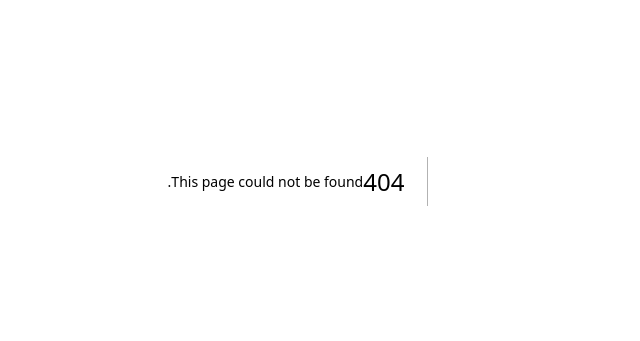
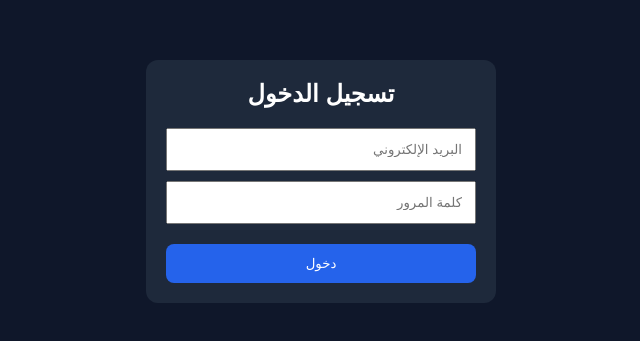
Before and after one commit to mohamedeljoker-ss7/mohamed-el-joker, a Next.js app: page /login in a window 1280 px wide. Before the commit this address had no page. Shown: the part 219-560 px from the top of the page, without its empty margins (374-1014 px from the left). Built offline with nearby package versions, Linux system fonts and the light colour scheme.

Commit message:
Add login page with email and password authentication

```diff
--- /dev/null
+++ b/app/login/page.tsx
@@ -0,0 +1,80 @@
+"use client";
+
+import { useState } from "react";
+import { signInWithEmailAndPassword } from "firebase/auth";
+import { auth } from "@/lib/firebase";
+
+export default function LoginPage() {
+  const [email, setEmail] = useState("");
+  const [password, setPassword] = useState("");
+
+  async function login() {
+    try {
+      await signInWithEmailAndPassword(auth, email, password);
+      alert("تم تسجيل الدخول بنجاح");
+    } catch (error) {
+      alert("البريد الإلكتروني أو كلمة المرور غير صحيحة");
+    }
+  }
+
+  return (
+    <main
+      style={{
+        minHeight: "100vh",
+        display: "flex",
+        justifyContent: "center",
+        alignItems: "center",
+      }}
+    >
+      <div
+        style={{
+          width: "350px",
+          background: "#1e293b",
+          padding: "20px",
+          borderRadius: "12px",
+        }}
+      >
+        <h2 style={{ textAlign: "center", marginBottom: "20px" }}>
+          تسجيل الدخول
+        </h2>
+
+        <input
+          type="email"
+          placeholder="البريد الإلكتروني"
+          value={email}
+          onChange={(e) => setEmail(e.target.value)}
+          style={{
+            width: "100%",
+            padding: "12px",
+            marginBottom: "10px",
+          }}
+        />
+
+        <input
+          type="password"
+          placeholder="كلمة المرور"
+          value={password}
+          onChange={(e) => setPassword(e.target.value)}
+          style={{
+            width: "100%",
+            padding: "12px",
+            marginBottom: "20px",
+          }}
+        />
+
+        <button
+          onClick={login}
+          style={{
+            width: "100%",
+            padding: "12px",
+            background: "#2563eb",
+            color: "#fff",
+            borderRadius: "8px",
+          }}
+        >
+          دخول
+        </button>
+      </div>
+    </main>
+  );
+}
```
